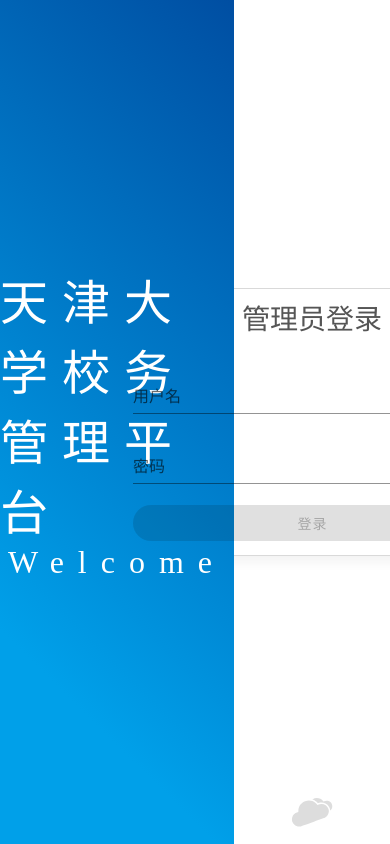
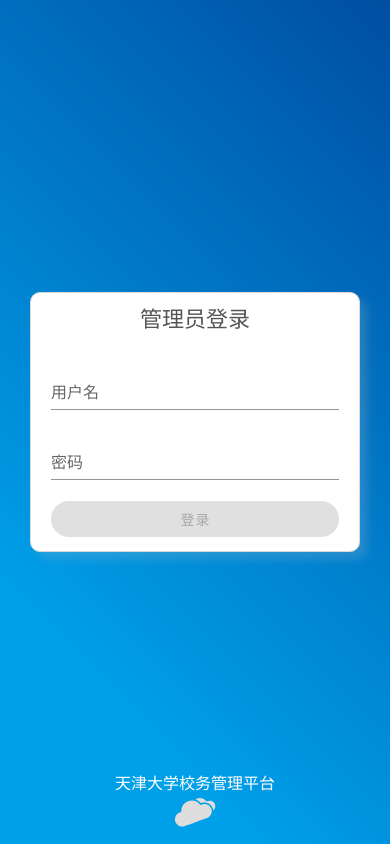
Before and after one commit to KuangjuX-Archived/School-Affairs-Admin, a Vue app: page /#/login in a window 390 px wide. Built offline with nearby package versions, Linux system fonts and the light colour scheme; what vue-quill-editor would draw is missing.

Commit message:
Update Login.vue

```diff
--- a/src/views/Login.vue
+++ b/src/views/Login.vue
@@ -1,6 +1,5 @@
 <template>
   <div class="login-page">
-
     <div class="login-img">
       <div class="cover">
         <p class="bigger">天津大学校务管理平台</p>
@@ -61,7 +60,8 @@ export default {
   },
   methods: {
     login() {
-      login(this.form).then((res) => {
+      login(this.form)
+        .then((res) => {
           if (res.data.ErrorCode === 1) {
             //TODO: 弹窗 - error
             alert("密码或账号错误");
@@ -78,9 +78,10 @@ export default {
               name: "Home",
             });
           }
-      }).catch(()=>{
-        this.$message.error('登陆失败，密码或账号错误');
         })
+        .catch(() => {
+          this.$message.error("登陆失败，密码或账号错误");
+        });
     },
   },
   computed: {
@@ -111,6 +112,7 @@ a:hover {
   display: grid;
   grid-template-columns: 60% 40%;
 }
+
 .login-box {
   height: 100vh;
   display: flex;
@@ -192,4 +194,38 @@ a:hover {
 .smaller {
   font-size: 2rem;
 }
+
+@media screen and (max-width: 426px) {
+  .login-page {
+    height: 100vh;
+    overflow: hidden;
+    display: grid;
+    grid-template-columns: 100%;
+    grid-template-rows: 100%;
+  }
+  .smaller {
+    display: none;
+  }
+  .bigger {
+    font-size: 1rem;
+    letter-spacing: 0;
+    margin-bottom: 50px;
+  }
+  .cover {
+    justify-content: flex-end;
+  }
+  .login-box {
+    position: absolute;
+    z-index: 99;
+    width: 100%;
+    background-color: transparent;
+  }
+  .login-card {
+    background: #ffffff;
+    min-width: 330px;
+  }
+  .login-card-title{
+    font-size: 22px;
+  }
+}
 </style>
```
Lines whose indentation alone changed are shown as unchanged.
